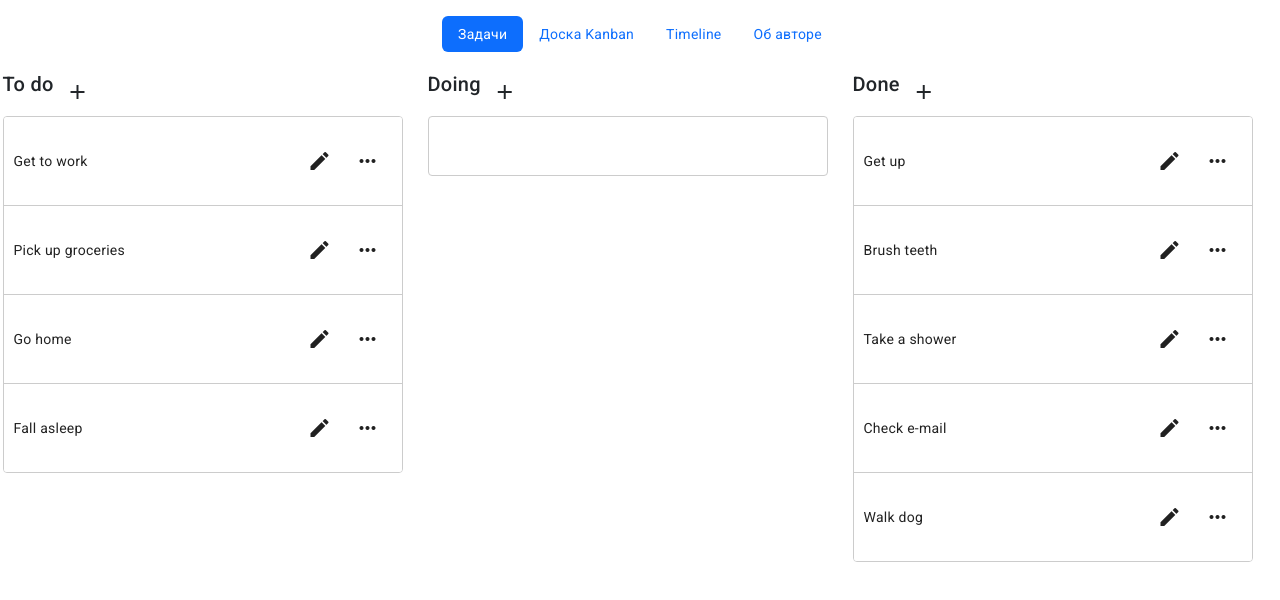
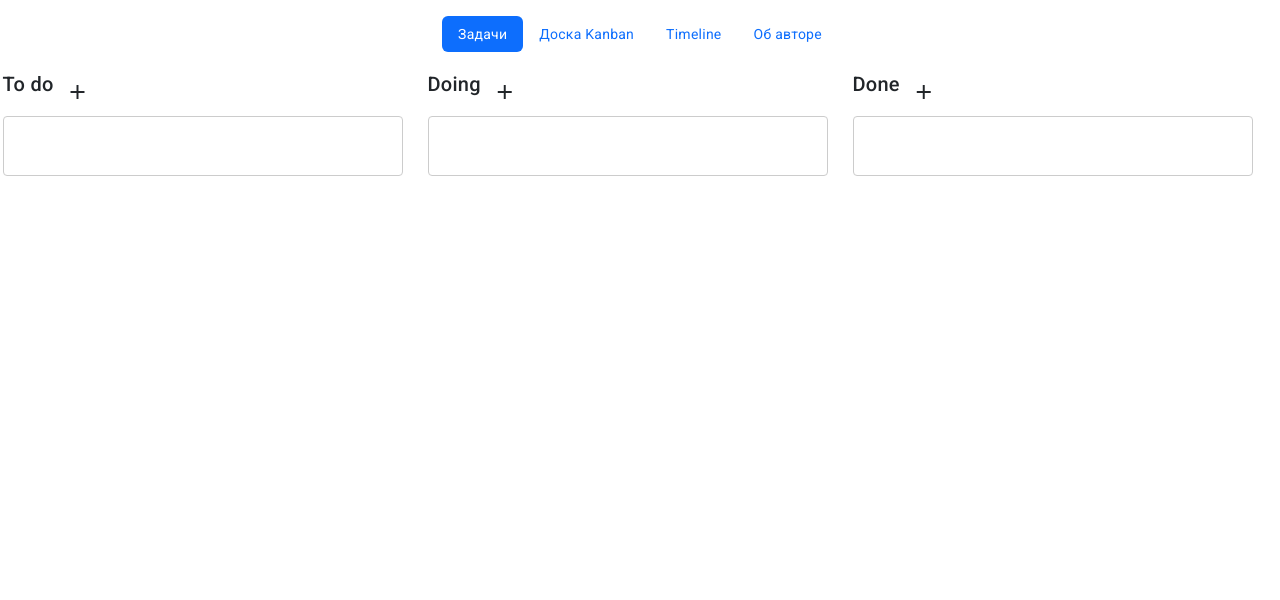
Before and after one commit to timurtuleuov/TaskTracker-, an Angular app: page / in a window 1280 px wide. Shown: the top 600 px of the page. Built offline with nearby package versions, Linux system fonts and the light colour scheme.

Commit message:
feat: cdk Task type support

```diff
--- a/src/app/board/board.component.html
+++ b/src/app/board/board.component.html
@@ -14,14 +14,24 @@
         (cdkDropListDropped)="drop($event)">
         @for (item of todo; track item) {
           <div class="drag-box " cdkDrag>
-            {{item}}
+            {{item.title}}
             <div>
                 <button class="pl-20" mat-icon-button aria-label="Example icon button with a vertical three dot icon">
                     <mat-icon>edit</mat-icon>
                 </button>
-                <button mat-icon-button aria-label="Example icon button with a vertical three dot icon">
+                <button mat-icon-button [matMenuTriggerFor]="menu">
                     <mat-icon>more_horiz</mat-icon>
                 </button>
+                <mat-menu #menu="matMenu">
+                    <button mat-menu-item>
+
+                      <span>Удалить</span>
+                    </button>
+                    <button mat-menu-item >
+                      <span>Дублировать задание</span>
+                    </button>
+
+                  </mat-menu>
             </div>
 
         </div>
@@ -43,14 +53,24 @@
             (cdkDropListDropped)="drop($event)">
                 @for (item of doing; track item) {
                 <div class="drag-box" cdkDrag>
-                    {{item}}
+                    {{item.title}}
                     <div>
                         <button class="pl-20" mat-icon-button aria-label="Example icon button with a vertical three dot icon">
                             <mat-icon>edit</mat-icon>
                         </button>
-                        <button mat-icon-button aria-label="Example icon button with a vertical three dot icon">
+                        <button mat-icon-button [matMenuTriggerFor]="menu">
                             <mat-icon>more_horiz</mat-icon>
                         </button>
+                        <mat-menu #menu="matMenu">
+                            <button mat-menu-item>
+
+                              <span>Удалить</span>
+                            </button>
+                            <button mat-menu-item>
+                              <span>Дублировать задание</span>
+                            </button>
+
+                          </mat-menu>
                     </div>
                 </div>
                 }
@@ -71,14 +91,24 @@
         (cdkDropListDropped)="drop($event)">
         @for (item of done; track item) {
           <div class="drag-box" cdkDrag>
-            {{item}}
+            {{item.title}}
             <div>
-                <button class="pl-20" mat-icon-button aria-label="Example icon button with a vertical three dot icon">
+                <button class="pl-20" mat-icon-button >
                     <mat-icon>edit</mat-icon>
                 </button>
-                <button mat-icon-button aria-label="Example icon button with a vertical three dot icon">
+                <button mat-icon-button [matMenuTriggerFor]="menu">
                     <mat-icon>more_horiz</mat-icon>
                 </button>
+                <mat-menu #menu="matMenu">
+                    <button mat-menu-item>
+
+                      <span>Удалить</span>
+                    </button>
+                    <button mat-menu-item >
+                      <span>Дублировать задание</span>
+                    </button>
+
+                  </mat-menu>
             </div>
         </div>
         }
--- a/src/app/board/board.component.ts
+++ b/src/app/board/board.component.ts
@@ -11,6 +11,7 @@ import {
   moveItemInArray,
   transferArrayItem,
 } from '@angular/cdk/drag-drop';
+import { Task } from '../interface/task.interface';
 @Component({
   selector: 'app-board',
   standalone: true,
@@ -19,11 +20,11 @@ import {
   styleUrl: './board.component.scss'
 })
 export class BoardComponent {
-  todo = ['Get to work', 'Pick up groceries', 'Go home', 'Fall asleep'];
-  doing: string[] = []
-  done = ['Get up', 'Brush teeth', 'Take a shower', 'Check e-mail', 'Walk dog'];
+  todo: Task[] = [];
+  doing: Task[] = [];
+  done: Task[] = [];
 
-  drop(event: CdkDragDrop<string[]>) {
+  drop(event: CdkDragDrop<Task[]>) {
     if (event.previousContainer === event.container) {
       moveItemInArray(event.container.data, event.previousIndex, event.currentIndex);
     } else {
@@ -36,15 +37,24 @@ export class BoardComponent {
     }
   }
   addTask(status: string) {
+    const newTask: Task = {
+      title: 'New Task',
+      name: '',
+      deadline: '',
+      priority: '',
+      status: '',
+      executor: ''
+  };
     switch(status) {
         case 'todo':
-            this.todo.push('New Task');
+
+            this.todo.push(newTask);
             break;
         case 'doing':
-            this.doing.push('New Task');
+            this.doing.push(newTask);
             break;
         case 'done':
-            this.done.push('New Task');
+            this.done.push(newTask);
             break;
         default:
             console.error('Invalid status provided');
```
